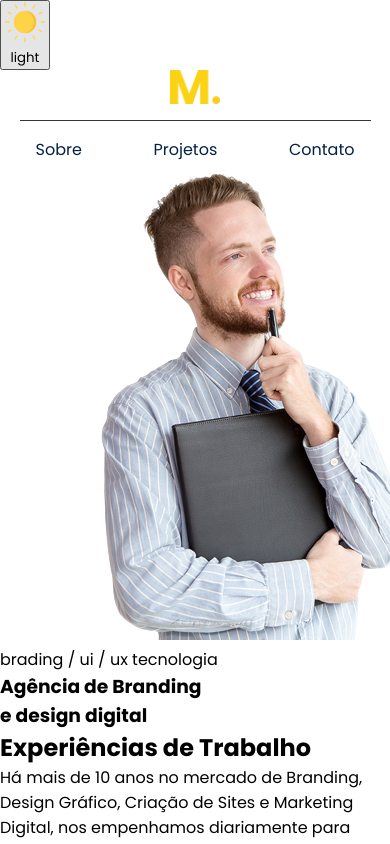
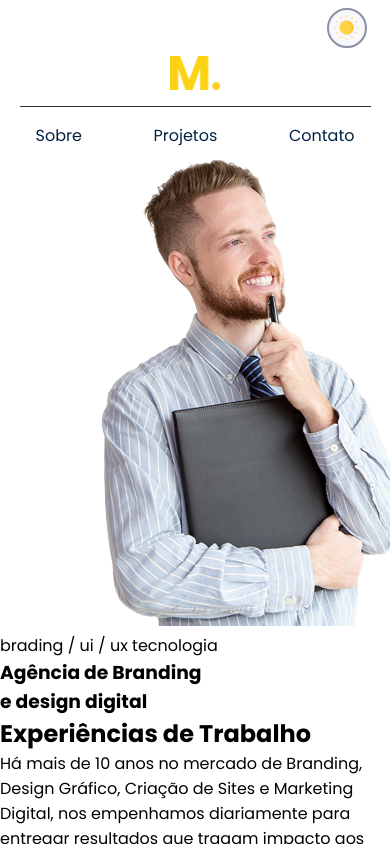
Before and after one commit to denervalspelizario/Agencia-react, a React (Vite) app in the folder agencia/: page / in a window 390 px wide. Shown: the top 844 px of the page. Built offline with nearby package versions, Linux system fonts and the light colour scheme.

Commit message:
update projeto agencia estilizacao + responsividade component theme

```diff
--- a/agencia/src/componentes/Theme.jsx
+++ b/agencia/src/componentes/Theme.jsx
@@ -12,10 +12,10 @@ const Theme = () => {
     }
 
     return (
-        <div>
+        <div className='theme__container'>
             <button onClick={alterTheme}  type='submit' className={darkMode ? 'dark__mode' : 'light__mode' }>
                 <img src={darkMode ? Moon : Sun} alt="" className='image__button'/>
-                {darkMode ? 'Dark' : 'light'}
+
             </button>
         </div>
 
--- a/agencia/src/styles/componentes/Theme.sass
+++ b/agencia/src/styles/componentes/Theme.sass
@@ -1,8 +1,35 @@
 @use '../mixins'
 @use '../variables'
 
-button
-    width: 50px
+.theme__container
+    display: flex
+    justify-content: right
+    margin: 0.5rem 6%
 
-    img
-        width: 40px
+
+
+    button
+        width: 1.9rem
+        height: 1.9rem
+        border: 2px solid variables.$lightTheme-gray
+        border-radius: 50px
+        background-color: variables.$lightTheme-light
+
+
+
+        @include mixins.mobile
+            width: 2.5rem
+            height: 2.5rem
+            border: 2px solid variables.$lightTheme-gray
+            border-radius: 50px
+            background-color: variables.$lightTheme-light
+
+
+
+        img
+            margin-top: 0.3rem
+            width: 18px
+
+            @include mixins.mobile
+                margin-top: 0.3rem
+                width: 25px
```
